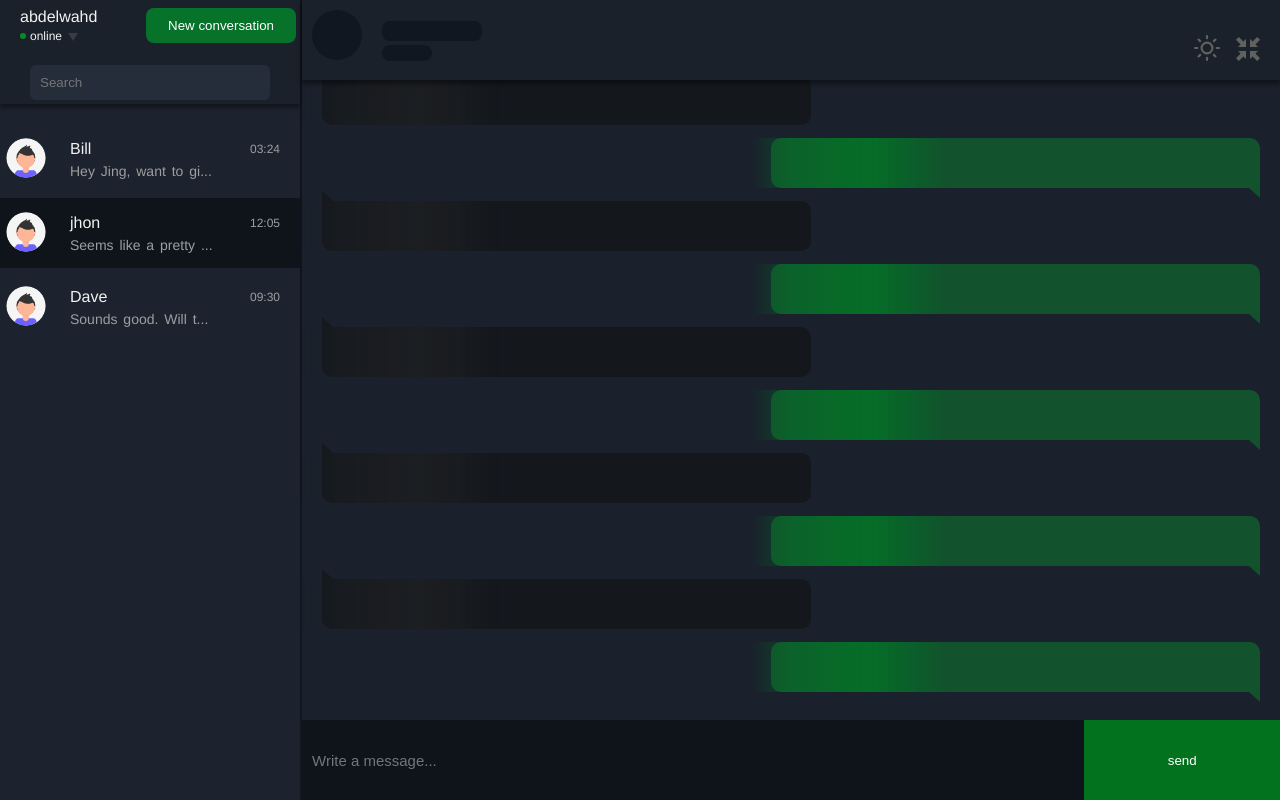
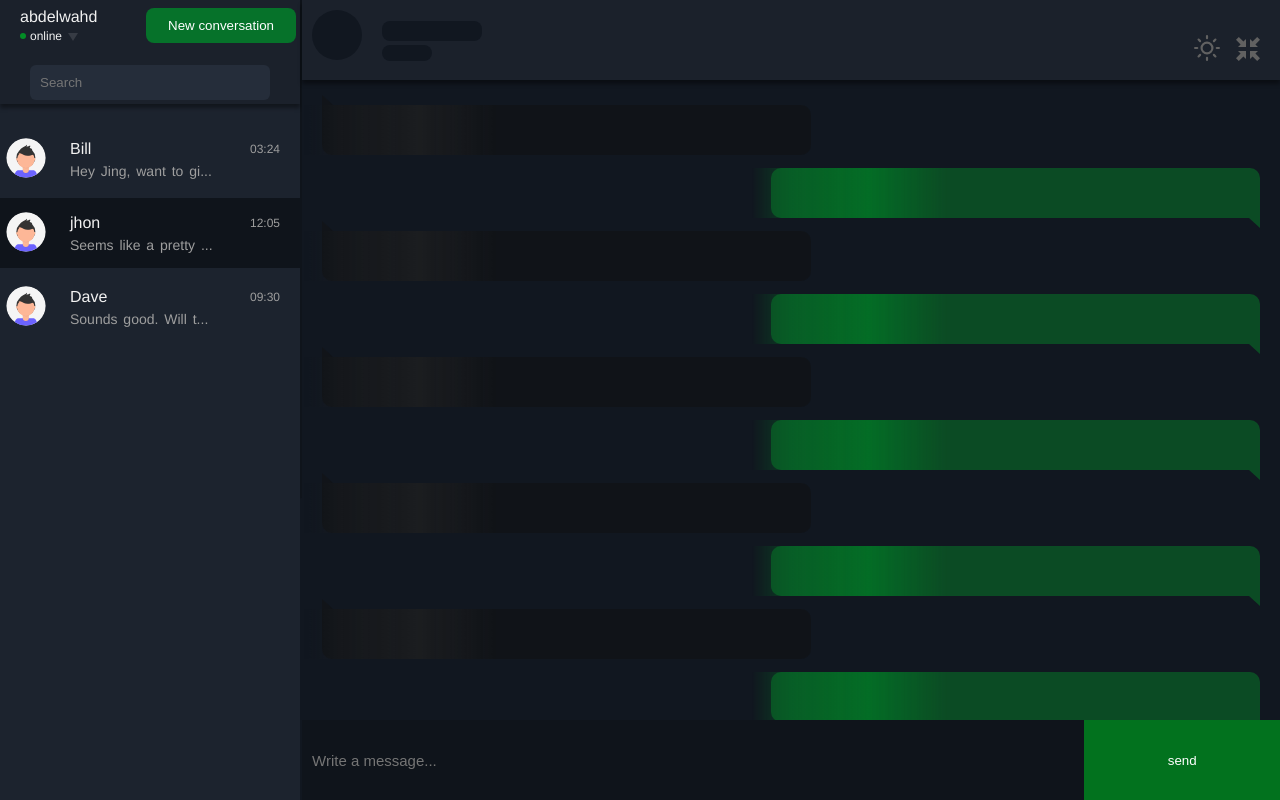
Before and after one commit to oumoussa98/chat-app, a Vue app: page / in a window 1280 px wide. Built offline with nearby package versions, Linux system fonts and the light colour scheme.

Commit message:
Update: skeleton component

```diff
--- a/src/components/Skeleton.vue
+++ b/src/components/Skeleton.vue
@@ -12,7 +12,7 @@
 			</button>
 			<DarkLight class="dark-light" />
 		</div>
-		<div class="chat__messages">
+		<div class="chat__messages__skeleton">
 			<template v-for="i in [1, 2, 3, 4, 5]" :key="i">
 				<div class="received"><span></span></div>
 				<div class="sent"></div>
@@ -140,9 +140,9 @@ export default {
 			}
 		}
 	}
-	&__messages {
+	&__messages__skeleton {
 		width: 100%;
-		background: var(--bg-messages-container);
+		background: var(--bg-messages__skeleton-container);
 		opacity: 0.9;
 		height: 80%;
 		padding-top: 20px;
@@ -243,17 +243,17 @@ export default {
 		animation: shimmerGreen 1s infinite;
 	}
 }
-.chat__messages::-webkit-scrollbar-track {
+.chat__messages__skeleton::-webkit-scrollbar-track {
 	border-radius: 10px;
 	background-color: var(--bg-secondary);
 }
 
-.chat__messages::-webkit-scrollbar {
+.chat__messages__skeleton::-webkit-scrollbar {
 	width: 8px;
 	background-color: #202530;
 }
 
-.chat__messages::-webkit-scrollbar-thumb {
+.chat__messages__skeleton::-webkit-scrollbar-thumb {
 	border-radius: 10px;
 	background: var(--bg-scroll);
 }
```
